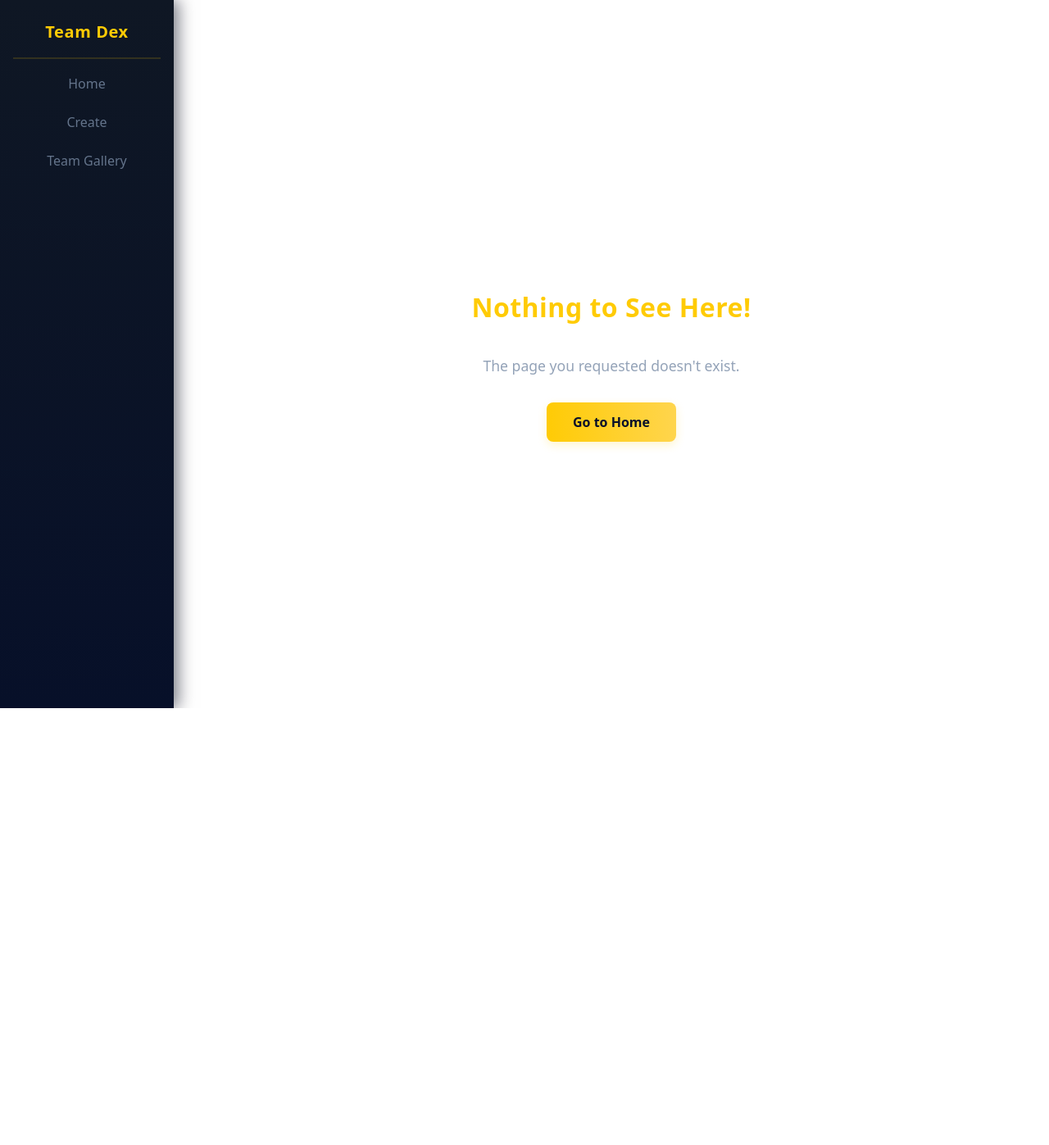
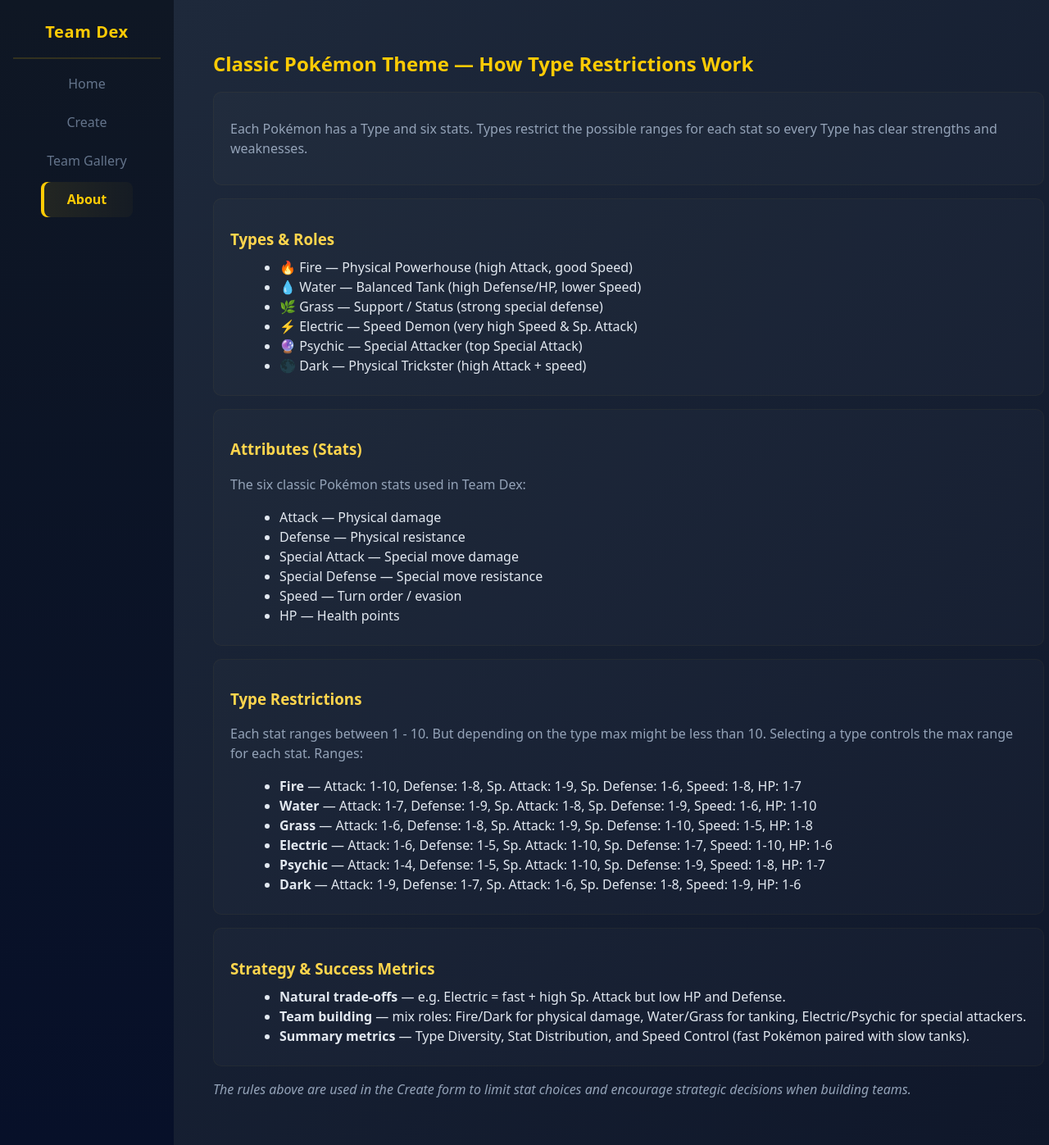
Before and after one commit to anekemuna/team-dex, a React (Vite) app: page /about in a window 1280 px wide. Shown: the whole page at 82% size. Before the commit the page ends 864 px from the top, so only its background shows below. Built offline with nearby package versions, Linux system fonts and the light colour scheme.

Commit message:
Add About Page and Routing

```diff
--- a/src/App.css
+++ b/src/App.css
@@ -80,6 +80,15 @@
   height: 100vh;
 }
 
+.about {
+  flex: 1;
+  padding: 2rem;
+  background: linear-gradient(135deg, #1e293b, #0f172a);
+  color: #e2e8f0;
+  min-height: 100vh;
+  width: 100vw;
+}
+
 .home h1 {
   color: var(--accent-1);
   font-size: 3rem;
@@ -114,6 +123,40 @@
   display: block;
   margin-top: 0.5rem;
   font-size: 1.1rem;
+}
+
+
+/* About page tweaks */
+.about {
+  align-items: flex-start;
+  padding: 2.5rem 3rem;
+}
+
+.about h2 {
+  color: var(--accent-1);
+  margin-bottom: 1rem;
+}
+
+.about section {
+  background: rgba(255, 255, 255, 0.02);
+  border: 1px solid rgba(255, 203, 5, 0.04);
+  padding: 1rem 1.25rem;
+  border-radius: 10px;
+  margin-bottom: 1rem;
+  width: 100%;
+}
+
+.about h3 {
+  color: var(--accent-2);
+  margin-bottom: 0.5rem;
+}
+
+.about ul {
+  margin: 0.5rem 0 0.5rem 1.25rem;
+}
+
+.about p {
+  color: var(--muted);
 }
 
 /* Mobile responsive */
--- a/src/App.jsx
+++ b/src/App.jsx
@@ -5,6 +5,7 @@
 import Create from "./pages/Create";
 import Gallery from "./pages/Gallery";
 import NotFound from "./routes/NotFound";
+import About from "./pages/About";
 
 function App() {
   return (
@@ -14,6 +15,7 @@
           <Route index element={<Home />} />
           <Route path='create' element={<Create />} />
           <Route path='gallery' element={<Gallery />} />
+          <Route path='about' element={<About />} />
           <Route path="*" element={<NotFound />} />
         </Route>
       </Routes>
--- a/src/components/NavBar.jsx
+++ b/src/components/NavBar.jsx
@@ -33,6 +33,14 @@
           >
             <li>Team Gallery</li>
           </NavLink>
+          <NavLink
+            to="/about"
+            className={({ isActive }) =>
+              isActive ? "nav-link active" : "nav-link"
+            }
+          >
+            <li>About</li>
+          </NavLink>
         </ul>
       </nav>
     </div>
--- /dev/null
+++ b/src/pages/About.jsx
@@ -0,0 +1,101 @@
+const About = () => {
+  return (
+    <div className="about">
+      <h2>Classic Pokémon Theme — How Type Restrictions Work</h2>
+
+      <section>
+        <p>
+          Each Pokémon has a Type and six stats. Types restrict the possible
+          ranges for each stat so every Type has clear strengths and weaknesses.
+        </p>
+      </section>
+
+      <section>
+        <h3>Types &amp; Roles</h3>
+        <ul>
+          <li>🔥 Fire — Physical Powerhouse (high Attack, good Speed)</li>
+          <li>💧 Water — Balanced Tank (high Defense/HP, lower Speed)</li>
+          <li>🌿 Grass — Support / Status (strong special defense)</li>
+          <li>⚡ Electric — Speed Demon (very high Speed & Sp. Attack)</li>
+          <li>🔮 Psychic — Special Attacker (top Special Attack)</li>
+          <li>🌑 Dark — Physical Trickster (high Attack + speed)</li>
+        </ul>
+      </section>
+
+      <section>
+        <h3>Attributes (Stats)</h3>
+        <p>The six classic Pokémon stats used in Team Dex:</p>
+        <ul>
+          <li>Attack — Physical damage</li>
+          <li>Defense — Physical resistance</li>
+          <li>Special Attack — Special move damage</li>
+          <li>Special Defense — Special move resistance</li>
+          <li>Speed — Turn order / evasion</li>
+          <li>HP — Health points</li>
+        </ul>
+      </section>
+
+      <section>
+        <h3>Type Restrictions</h3>
+        <p>
+          Each stat ranges between 1 - 10. But depending on the type max might
+          be less than 10. Selecting a type controls the max range for each
+          stat. Ranges:
+        </p>
+        <ul>
+          <li>
+            <strong>Fire</strong> — Attack: 1-10, Defense: 1-8, Sp. Attack: 1-9,
+            Sp. Defense: 1-6, Speed: 1-8, HP: 1-7
+          </li>
+          <li>
+            <strong>Water</strong> — Attack: 1-7, Defense: 1-9, Sp. Attack: 1-8,
+            Sp. Defense: 1-9, Speed: 1-6, HP: 1-10
+          </li>
+          <li>
+            <strong>Grass</strong> — Attack: 1-6, Defense: 1-8, Sp. Attack: 1-9,
+            Sp. Defense: 1-10, Speed: 1-5, HP: 1-8
+          </li>
+          <li>
+            <strong>Electric</strong> — Attack: 1-6, Defense: 1-5, Sp. Attack:
+            1-10, Sp. Defense: 1-7, Speed: 1-10, HP: 1-6
+          </li>
+          <li>
+            <strong>Psychic</strong> — Attack: 1-4, Defense: 1-5, Sp. Attack:
+            1-10, Sp. Defense: 1-9, Speed: 1-8, HP: 1-7
+          </li>
+          <li>
+            <strong>Dark</strong> — Attack: 1-9, Defense: 1-7, Sp. Attack: 1-6,
+            Sp. Defense: 1-8, Speed: 1-9, HP: 1-6
+          </li>
+        </ul>
+      </section>
+
+      <section>
+        <h3>Strategy &amp; Success Metrics</h3>
+        <ul>
+          <li>
+            <strong>Natural trade-offs</strong> — e.g. Electric = fast + high
+            Sp. Attack but low HP and Defense.
+          </li>
+          <li>
+            <strong>Team building</strong> — mix roles: Fire/Dark for physical
+            damage, Water/Grass for tanking, Electric/Psychic for special
+            attackers.
+          </li>
+          <li>
+            <strong>Summary metrics</strong> — Type Diversity, Stat
+            Distribution, and Speed Control (fast Pokémon paired with slow
+            tanks).
+          </li>
+        </ul>
+      </section>
+
+      <p style={{ marginTop: 12, fontStyle: "italic" }}>
+        The rules above are used in the Create form to limit stat choices and
+        encourage strategic decisions when building teams.
+      </p>
+    </div>
+  );
+};
+
+export default About;
```
